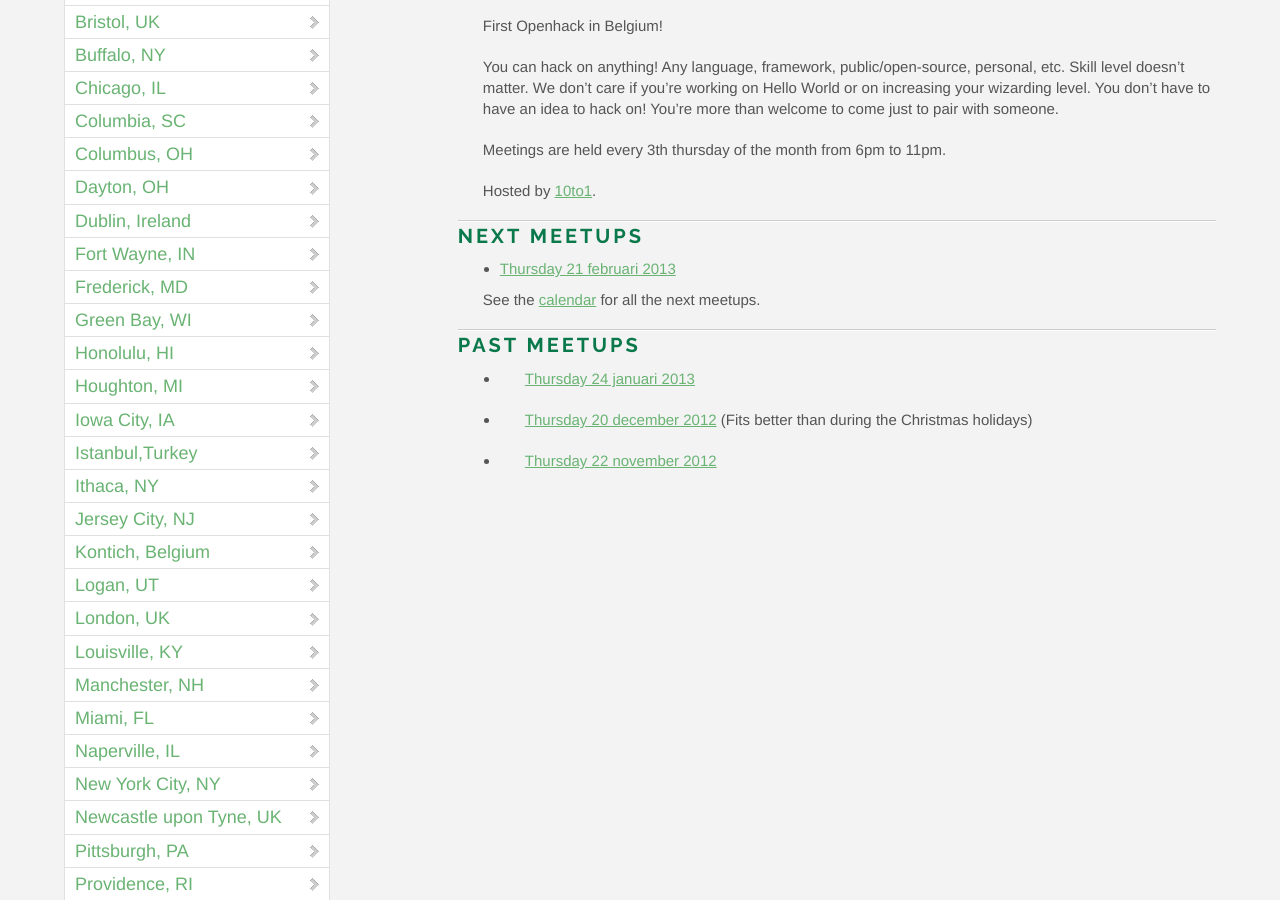
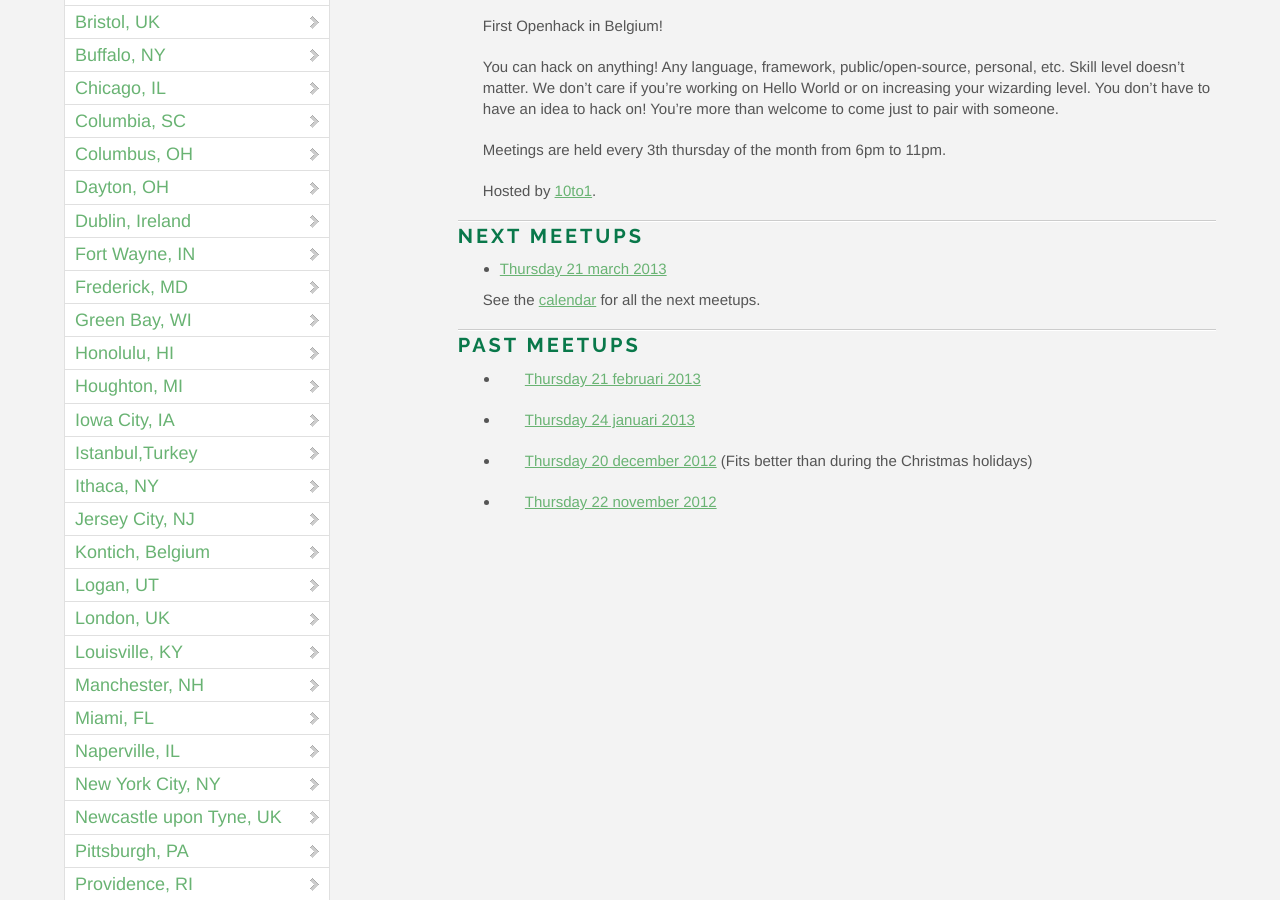
Before and after one commit to OpenHack/openhack.github.com, a Jekyll site: the page built from kontich/index.markdown, in a window 1280 px wide and 900 px high, scrolled down 509 px. Built offline with Jekyll 4.4.1, drawn with Linux system fonts in a browser that asks for light colours; nearby versions of some CDN libraries; Markdown is read by kramdown in place of the engine named in the settings; comment, search, counter and statistics services are not loaded.

Commit message:
Add march openhack kontich

```diff
--- a/kontich/index.markdown
+++ b/kontich/index.markdown
@@ -21,11 +21,13 @@ Hosted by [10to1](http://10to1.be).
 
 ### Next meetups
 
-- [Thursday 21 februari 2013](https://plus.google.com/events/cpvqhk3n9pb7089au7h4euqdgd0)
+- [Thursday 21 march 2013](https://plus.google.com/events/cbkulglae4g21f3ab86h773cmbc)
 
 See the [calendar](https://www.google.com/calendar/embed?src=74bgcbj8qtbqkcdj8iggp5grdc%40group.calendar.google.com&ctz=Europe/Brussels) for all the next meetups.
 
 ### Past meetups
+
+- [Thursday 21 februari 2013](https://plus.google.com/events/cpvqhk3n9pb7089au7h4euqdgd0)
 
 - [Thursday 24 januari 2013](https://plus.google.com/events/c9a0i60j1o70as08fiq06v7qk40)
 
```
